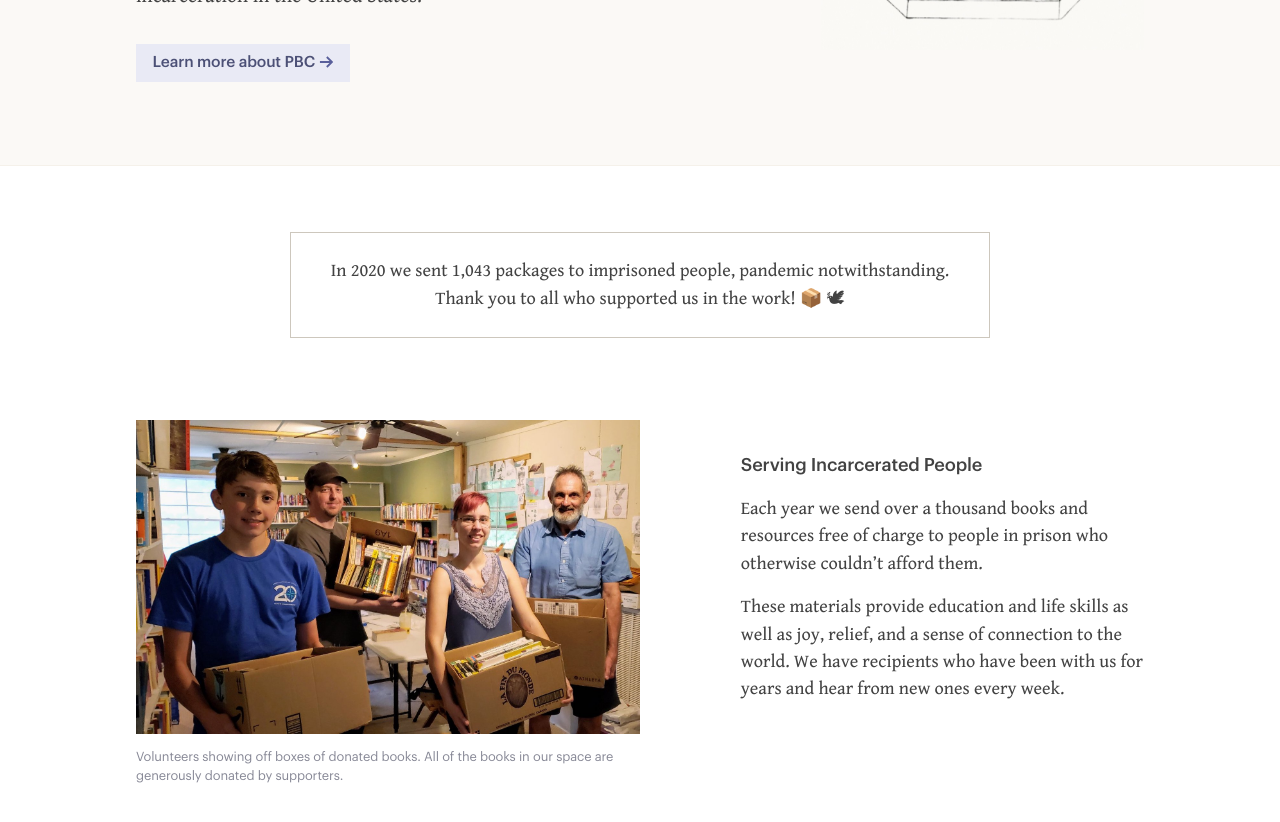
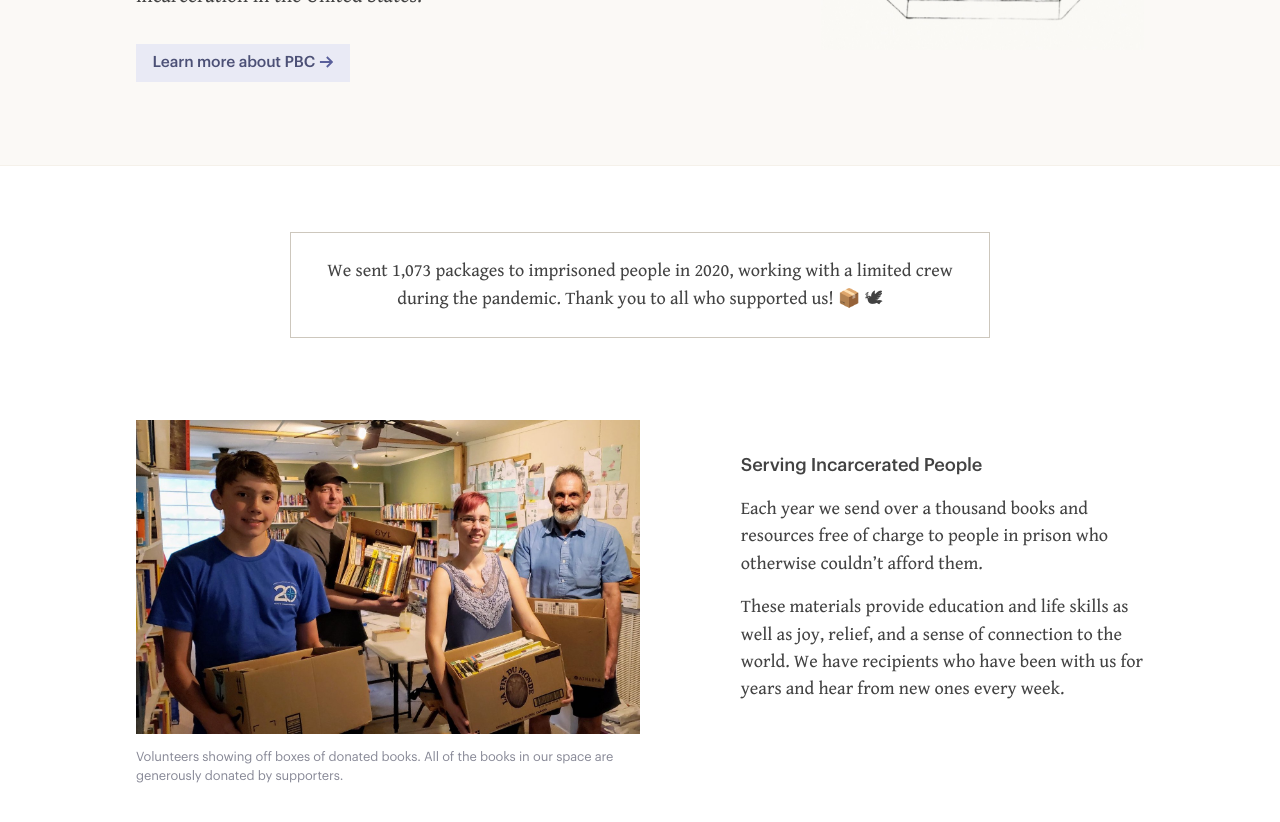
Before and after one commit to prisonbookscollective/prisonbookscollective.github.io, a Jekyll site: the page built from index.html, in a window 1280 px wide and 900 px high, scrolled down 385 px. Shown: the top 822 px of the window. Built offline with Jekyll 4.4.1, drawn with Linux system fonts in a browser that asks for light colours.

Commit message:
Updates a few things

```diff
--- a/index.html
+++ b/index.html
@@ -4,7 +4,7 @@ title: Home
 ---
 
 <div class="annual-total">
-  <p>In 2020 we sent 1,043 packages to imprisoned people, pandemic notwithstanding. Thank you to all who supported us in the work! 📦 🕊 </p>
+  <p>We sent 1,073 packages to imprisoned people in 2020, working with a limited crew during the pandemic. Thank you to all who supported us! 📦 🕊 </p>
 </div>
 
 <div class="copy-right">
```
Also changed, not shown: resources.md (+2 -2 lines), img/resource-words-of-fire-2018.png (deleted), img/resource-words-of-fire-2019.png (added), 1 other file.
